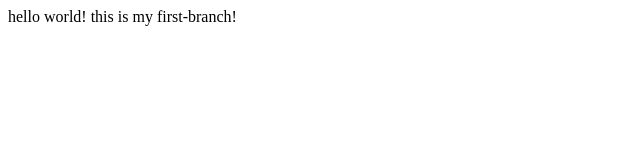
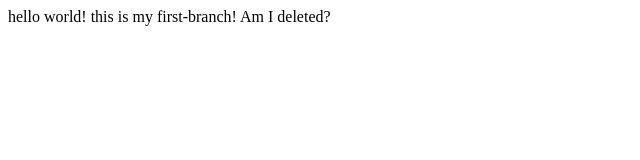
Before and after one commit to zhousifa/hello-world, a plain HTML site: page index.html in a window 1280 px wide. Shown: the whole page, without its empty margins (0-640 px from the left). Drawn offline with Linux system fonts and the light colour scheme.

Commit message:
add index.html back and do some chaneges

```diff
--- a/index.html
+++ b/index.html
@@ -9,6 +9,7 @@
 
 <body>
     hello world! this is my first-branch!
+    Am I deleted?
 </body>
 
 </html>
```
Also changed, not shown: 1 other file.
